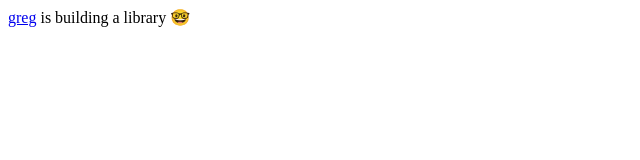
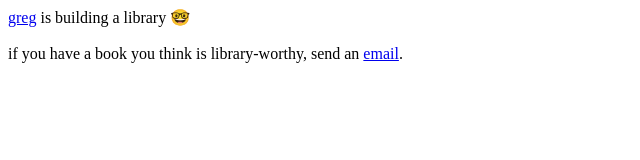
Before and after one commit to parklibrary/parklibrary, a plain HTML site: page index.html in a window 1280 px wide. Shown: the whole page, without its empty margins (0-640 px from the left). Drawn offline with Linux system fonts and the light colour scheme.

Commit message:
Update index.html

```diff
--- a/index.html
+++ b/index.html
@@ -1 +1,4 @@
 <a href="https://gregorycotton.ca">greg</a> is building a library&nbsp;&#129299;
+<br>
+<br>
+if you have a book you think is library-worthy, send an <a href="mailto:cotton.gregory@proton.me">email</a>.
```
